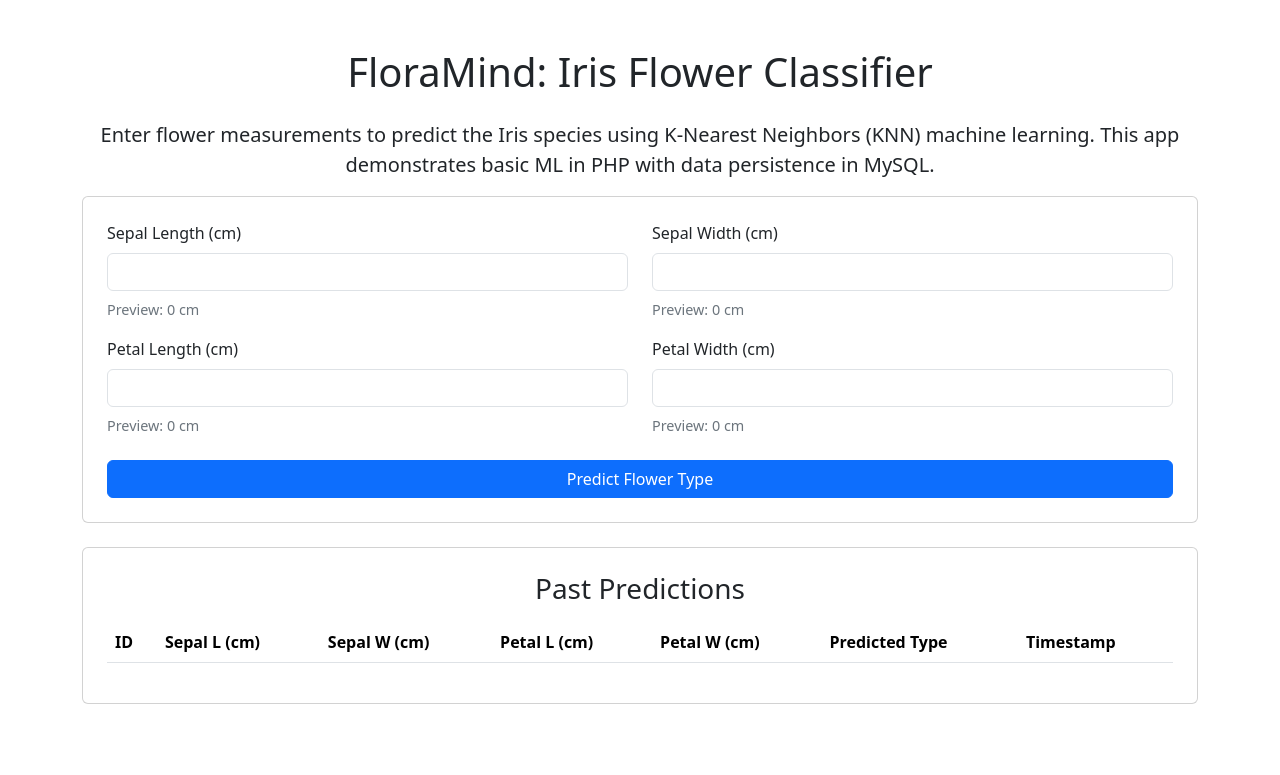
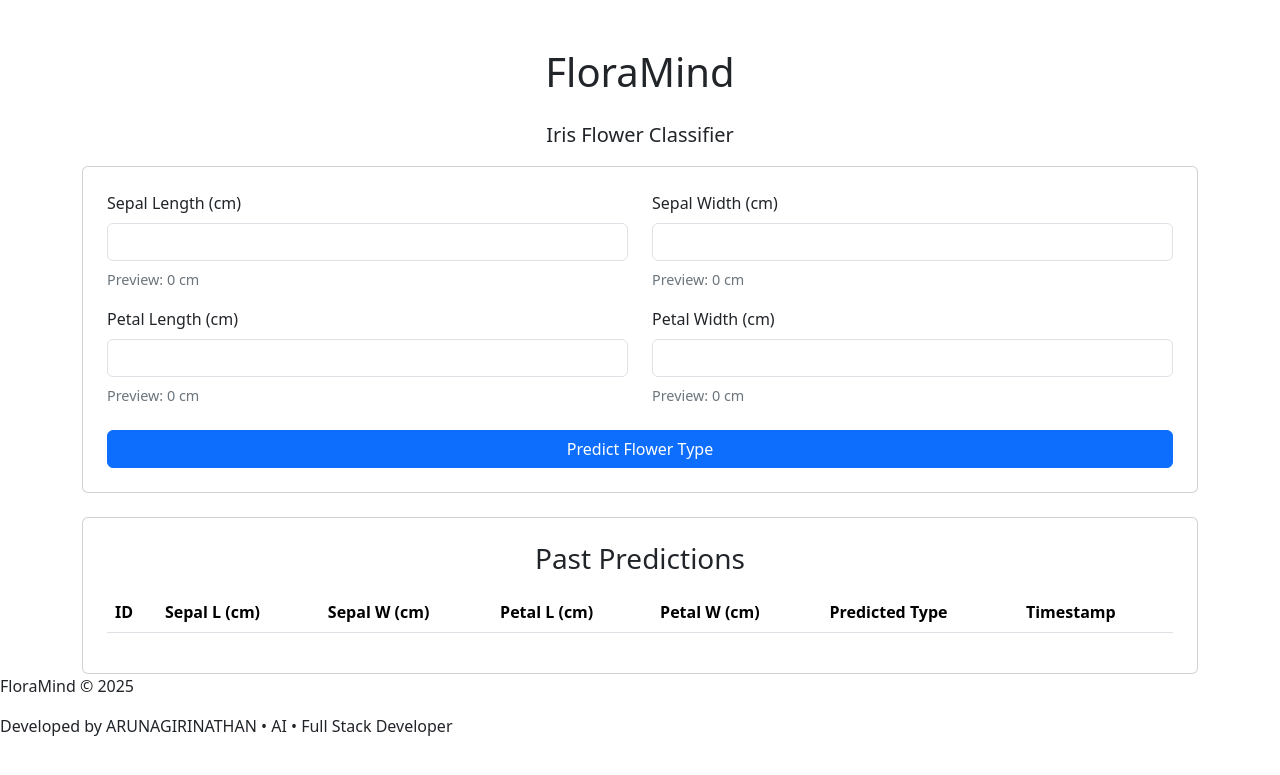
Before and after one commit to ARUNAGIRINATHAN-K/FloraMind, a PHP site: page / in a window 1280 px wide. Shown: the top 775 px of the page. Run offline with PHP 8.4, Linux system fonts and the light colour scheme; data that the repository does not hold is empty.

Commit message:
fixed-position footer

```diff
--- a/index.php
+++ b/index.php
@@ -3,7 +3,8 @@
 <head>
     <meta charset="UTF-8">
     <meta name="viewport" content="width=device-width, initial-scale=1.0">
-    <title>FloraMind - Iris Flower Classifier</title>
+    <title>FloraMind</title>
+    <link rel="icon" type="image/x-icon" href="img/fav.jpg">
     <!-- Bootstrap CSS -->
     <link href="https://cdn.jsdelivr.net/npm/bootstrap@5.3.0-alpha1/dist/css/bootstrap.min.css" rel="stylesheet">
     <!-- Custom CSS -->
@@ -11,8 +12,8 @@
 </head>
 <body>
     <div class="container mt-5">
-        <h1 class="text-center mb-4">FloraMind: Iris Flower Classifier</h1>
-        <p class="text-center lead">Enter flower measurements to predict the Iris species using K-Nearest Neighbors (KNN) machine learning. This app demonstrates basic ML in PHP with data persistence in MySQL.</p>
+        <h1 class="text-center mb-4">FloraMind</h1>
+        <p class="text-center lead">Iris Flower Classifier</p>
 
         <!-- Input Form -->
         <form id="predictionForm" class="card p-4 mb-4">
@@ -73,5 +74,13 @@
     <script src="https://cdn.jsdelivr.net/npm/bootstrap@5.3.0-alpha1/dist/js/bootstrap.bundle.min.js"></script>
     <!-- Custom JS -->
     <script src="script.js"></script>
-</body>
-</html>
+
+
+    <footer>
+        <div class="footer">
+            <p>FloraMind © 2025</p>
+            <p>Developed by ARUNAGIRINATHAN • AI • Full Stack Developer</p>
+        </div>
+    </footer>
+    </body>
+    </html>
```
